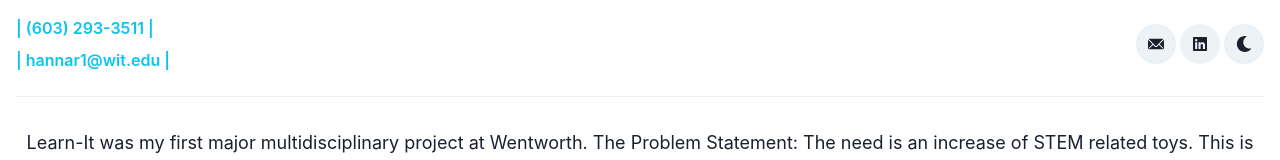
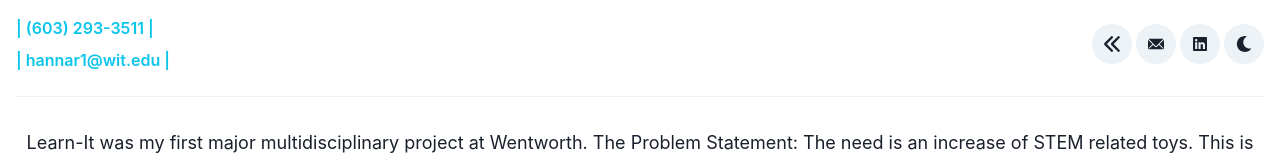
Before and after one commit to rh5rep/portfolio, a Next.js app: page /learnit in a window 1280 px wide. Shown: the top 160 px of the page. Built offline with nearby package versions, Linux system fonts and the light colour scheme.

Commit message:
Added home button aka arrow left icon to layout.

```diff
--- a/components/layout.js
+++ b/components/layout.js
@@ -2,7 +2,7 @@ import { Text, Flex, Heading, HStack, IconButton } from "@chakra-ui/react";
 import { Divider, Spacer, VStack } from "@chakra-ui/layout";
 import Link from "next/link";
 import { FaLinkedin, FaSun, FaMoon } from "react-icons/fa";
-import { EmailIcon } from "@chakra-ui/icons";
+import { EmailIcon, ArrowLeftIcon } from "@chakra-ui/icons";
 import { useColorMode } from "@chakra-ui/color-mode";
 
 export default function Layout({ children }) {
@@ -23,6 +23,9 @@ export default function Layout({ children }) {
           </VStack>
         </Heading>
         <HStack spacing={1}>
+        <Link href="/" isExternal passHref>
+            <IconButton icon={<ArrowLeftIcon />} isRound="true" />
+          </Link>
           <Link href="mailto:hannar1@wit.edu" isExternal passHref>
             <IconButton icon={<EmailIcon />} isRound="true" />
           </Link>
```
